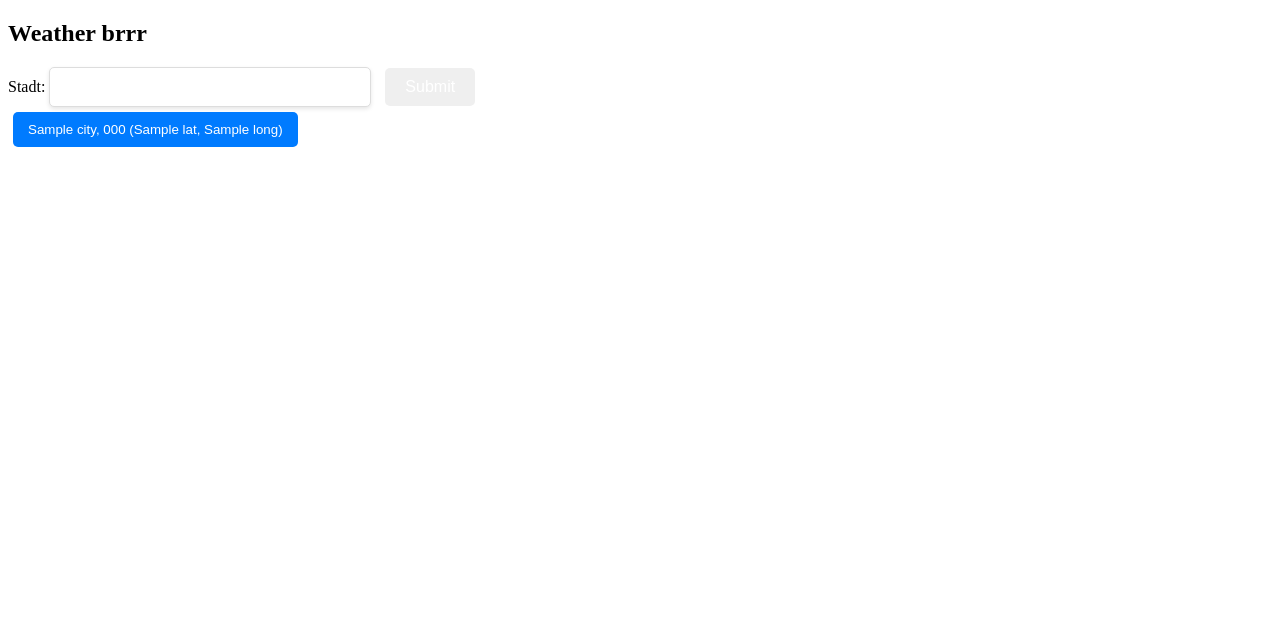
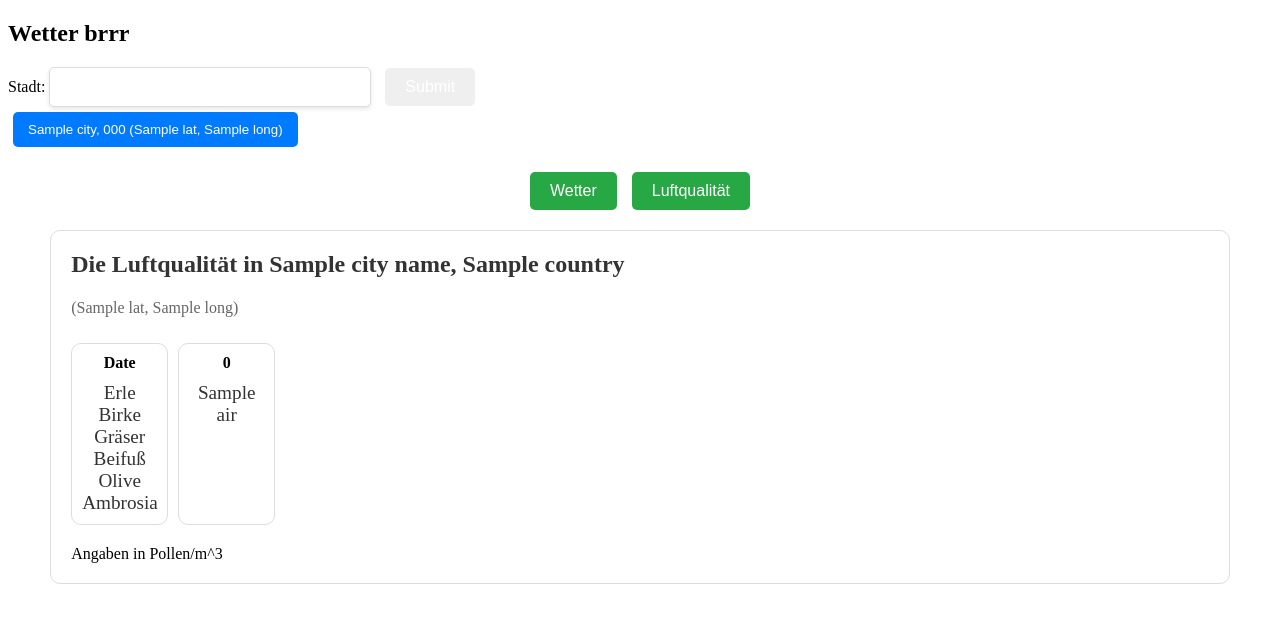
Before and after one commit to Sevval42/WeatherApp, a PHP site: template src/Views/weather.php in a window 1280 px wide. Shown: the top 623 px of the page. Run offline with PHP 8.4, Linux system fonts and the light colour scheme; the template is opened without the code that fills it: most values are stand-ins (such as "Sample title", 1, 10 or a date in 2020); data that the repository does not hold is empty.

Commit message:
finished new routing

```diff
--- a/src/Views/weather.php
+++ b/src/Views/weather.php
@@ -7,7 +7,7 @@
     <link rel="stylesheet" href="/style.css">
 </head>
 <body>
-    <h2>Weather brrr</h2>
+    <h2>Wetter brrr</h2>
     <form id="searchForm" action="/search/" method="GET" onsubmit="updateAction()">
         Stadt: <input type="text" id="cityInput">
         <input type="submit">
@@ -34,8 +34,8 @@
                 $text = "{$currentCity['name']}, {$currentCity['country_code']} ({$currentCity['lat']}, {$currentCity['long']})";
                 $currentCity['cityList'] = $cityList;
                 $cityInfo = json_encode($currentCity);
-                echo "<form action='/weather/{$cityName}/{$currentCity['lat']}/{$currentCity['long']}' method='POST'>";
-                echo "<button type='submit' class='city-button'>$text</button>";
+                echo "<form action='/$weatherOrAir/{$currentCity['name']}/{$currentCity['country_code']}/{$currentCity['lat']}/{$currentCity['long']}' method='GET'>";
+                echo "<button type='submit' name='searchQuery' value='$searchQuery' class='city-button'>$text</button>";
                 echo '</form>';
             }
         }
@@ -43,27 +43,28 @@
 
     <?php if(isset($lat)) {?>
 
-    <form action="index.php" method="POST">
     <div class="selection">
     <?php
     $city['info'] = 'weather';
     $request = json_encode($city);
-        echo "<button type='submit' name='city' value='$request'>Wetter</button>";
-        $city['info'] = 'air';
-        $request = json_encode($city);
-        echo "<button type='submit' name='city' value='$request'>Luftqualität</button>";
+    echo "<form action='/weather/{$cityName}/{$country}/$lat/$long' method='GET'>";
+    echo "<button type='submit' name='searchQuery' value='$searchQuery'>Wetter</button>";
+    echo "</form>";
+
+    echo "<form action='/air/{$cityName}/{$country}/$lat/$long' method='GET'>";
+    echo "<button type='submit' name='searchQuery' value='$searchQuery'>Luftqualität</button>";
+    echo "</form>";
+
     ?>
     </div>
-    </form>
 
     <?php
         if (isset($weather)) {
-            $info = $weather['info'];
             $weather = $weather['weather'];
             echo "<div class='weather-container'>";
             echo "<div class='weather-header'>";
-            echo "<div class='weather-title'>Das Wetter in {$info['name']}, {$info['country_code']}</div>";
-            echo "<p class='weather-coordinates'>({$info['lat']}, {$info['long']})</p>";
+            echo "<div class='weather-title'>Das Wetter in {$cityName}, {$country}</div>";
+            echo "<p class='weather-coordinates'>({$lat}, {$long})</p>";
             echo "</div>";
             echo "<div class='weather-scroll'>";
             foreach ($weather as $time => $temp) {
@@ -77,12 +78,10 @@
         }
 
         if(isset($air)){
-            $info = $air['info'];
-            $air = $air['air'];
             echo "<div class='weather-container'>";
             echo "<div class='weather-header'>";
-            echo "<div class='weather-title'>Die Luftqualität in {$info['name']}, {$info['country_code']}</div>";
-            echo "<p class='weather-coordinates'>({$info['lat']}, {$info['long']})</p>";
+            echo "<div class='weather-title'>Die Luftqualität in {$cityName}, {$country}</div>";
+            echo "<p class='weather-coordinates'>({$lat}, {$long})</p>";
             echo "</div>";
             echo "<div class='weather-scroll'>";
             echo "<div class='weather-card'>";
```
Also changed, not shown: index.php (+18 -19 lines), src/WeatherController.php (+16 -11 lines), src/WeatherService.php (+4 -4 lines). Lines whose indentation alone changed are shown as unchanged.
